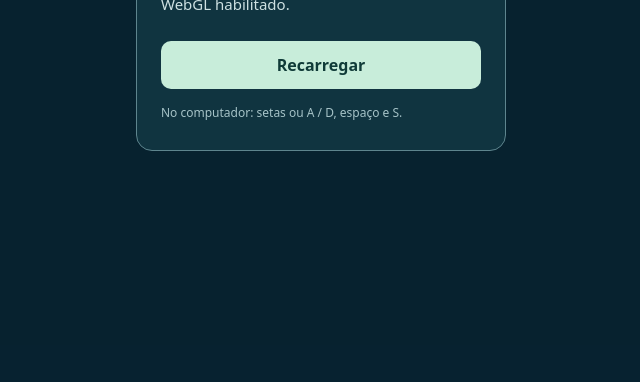
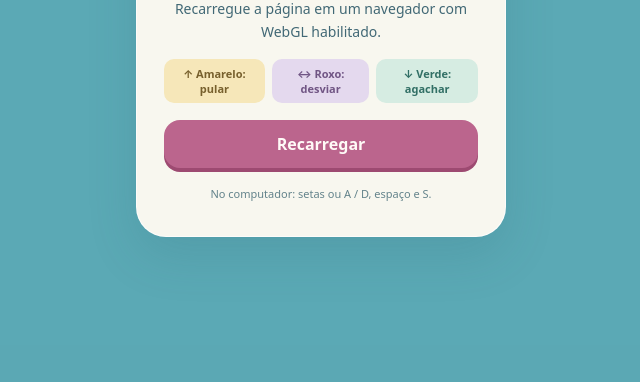
Before and after one commit to leonardo1557/nicole-fundo-do-mar, a website built with Vite: page index.html in a window 1280 px wide. Shown: the part 418-800 px from the top of the page, without its empty margins (319-959 px from the left). Built offline with nearby package versions, Linux system fonts and the light colour scheme; what @babylonjs/core would draw is missing.

Commit message:
Etapa 3: Nicole sereia estilizada, cenário submarino e interface suave

```diff
--- a/index.html
+++ b/index.html
@@ -3,7 +3,7 @@
 <head>
   <meta charset="UTF-8" />
   <meta name="viewport" content="width=device-width,initial-scale=1,viewport-fit=cover" />
-  <meta name="theme-color" content="#082b38" />
+  <meta name="theme-color" content="#65b9c5" />
   <title>Nicole no Fundo do Mar · 3D</title>
 </head>
 <body>
@@ -13,9 +13,10 @@
     <div id="hint" hidden>← → mudar de faixa &nbsp; ↑ saltar · ↓ agachar</div>
     <section id="overlay" aria-labelledby="title">
       <div class="card">
-        <p class="eyebrow">PROTÓTIPO 3D · ETAPAS 1 E 2</p>
-        <h1 id="title">Nicole no<br>Fundo do Mar</h1>
-        <p id="message">Deslize para os lados para desviar.<br>↑ Salte os blocos amarelos.<br>↓ Agache sob as barras verdes.<br>Desvie dos blocos roxos.</p>
+        <p class="eyebrow">UMA AVENTURA NO FUNDO DO MAR</p>
+        <h1 id="title">Nicole<span>no Fundo do Mar</span></h1>
+        <p id="message">Explore o oceano com Nicole.<br>Deslize para os lados, para cima ou para baixo.</p>
+        <div class="legend" aria-label="Guia dos obstáculos"><span class="jump">↑ Amarelo: pular</span><span class="dodge">↔ Roxo: desviar</span><span class="duck">↓ Verde: agachar</span></div>
         <button id="primary" disabled>Carregando 3D…</button>
         <p class="small" id="help">No computador: setas ou A / D, espaço e S.</p>
       </div>
--- a/src/renderer.js
+++ b/src/renderer.js
@@ -5,10 +5,9 @@ import { Camera } from '@babylonjs/core/Cameras/camera';
 import { Vector3 } from '@babylonjs/core/Maths/math.vector';
 import { Color3, Color4 } from '@babylonjs/core/Maths/math.color';
 import { HemisphericLight } from '@babylonjs/core/Lights/hemisphericLight';
-import { StandardMaterial } from '@babylonjs/core/Materials/standardMaterial';
 import { CreateBox } from '@babylonjs/core/Meshes/Builders/boxBuilder';
-import { CreateCapsule } from '@babylonjs/core/Meshes/Builders/capsuleBuilder';
 import '@babylonjs/core/Culling/ray';
+import { ART, NicoleModel, UnderwaterWorld, seaMaterial } from './underwater.js';
 import { RenderViewport } from './viewport.js';
 import { CONFIG as C } from './config.js';
 
@@ -20,35 +19,35 @@ export class RunnerView {
     this.contextLosses = 0;
     this.engine.setHardwareScalingLevel(1 / this.pixelRatio);
     this.scene = new Scene(this.engine);
-    this.scene.clearColor = new Color4(0.035, 0.18, 0.23, 1);
+    const water = Color3.FromHexString(ART.water);
+    this.scene.clearColor = new Color4(water.r, water.g, water.b, 1);
     this.scene.fogMode = Scene.FOGMODE_LINEAR;
     this.scene.fogStart = 55; this.scene.fogEnd = 145;
-    this.scene.fogColor = new Color3(0.035, 0.18, 0.23);
+    this.scene.fogColor = water;
     this.scene.skipPointerMovePicking = true;
     this.scene.autoClear = true;
     this.camera = new FreeCamera('third-person', new Vector3(0, 5.6, -10), this.scene);
     this.camera.setTarget(new Vector3(0, 1.1, 13));
     this.camera.minZ = 0.1; this.camera.maxZ = 170;
     const light = new HemisphericLight('ambient', new Vector3(0, 1, -0.3), this.scene);
-    light.intensity = 0.95;
-    const material = (name, hex) => {
-      const m = new StandardMaterial(name, this.scene);
-      m.diffuseColor = Color3.FromHexString(hex); m.specularColor.set(0, 0, 0); m.freeze(); return m;
-    };
-    const floor = material('floor', '#246070'), stripe = material('lane-lines', '#59929a');
-    const player = material('player-placeholder', '#ffc2dc');
-    this.lowMaterial = material('jumpable-block', '#e2bd67');
-    this.overheadMaterial = material('crouch-bar', '#7dcbbf');
-    this.highMaterial = material('dodge-block', '#9f87c8');
+    light.intensity = 1.05;
+    light.groundColor = Color3.FromHexString('#83a6b0');
+    const floor = seaMaterial(this.scene, 'sand-path', ART.sand);
+    const stripe = seaMaterial(this.scene, 'shell-lane-lines', ART.lane);
+    const seabed = seaMaterial(this.scene, 'seabed', ART.seabed);
+    this.lowMaterial = seaMaterial(this.scene, 'jumpable-block', ART.low);
+    this.overheadMaterial = seaMaterial(this.scene, 'crouch-bar', ART.overhead);
+    this.highMaterial = seaMaterial(this.scene, 'dodge-block', ART.high);
     const box = (name, width, height, depth, x, y, z, mat) => {
       const mesh = CreateBox(name, { width, height, depth }, this.scene);
       mesh.position.set(x, y, z); mesh.material = mat; mesh.isPickable = false; return mesh;
     };
+    box('ocean-floor', 40, 0.12, 180, 0, -0.18, 72, seabed).freezeWorldMatrix();
     box('track', 7.7, 0.18, 180, 0, -0.09, 72, floor).freezeWorldMatrix();
     for (const x of [-3.75, -1.125, 1.125, 3.75]) box('lane-edge', 0.055, 0.015, 180, x, 0.012, 72, stripe).freezeWorldMatrix();
-    this.markers = Array.from({ length: 20 }, (_, i) => box(`travel-marker-${i}`, 7.5, 0.018, 0.12, 0, 0.02, i * 8, stripe));
-    this.avatar = CreateCapsule('nicole-placeholder', { height: C.playerHeight, radius: 0.32, tessellation: 8, subdivisions: 1, capSubdivisions: 3 }, this.scene);
-    this.avatar.material = player; this.avatar.isPickable = false;
+    this.markers = Array.from({ length: 20 }, (_, i) => box(`travel-marker-${i}`, 7.5, 0.008, 0.045, 0, 0.02, i * 8, stripe));
+    this.nicole = new NicoleModel(this.scene);
+    this.world = new UnderwaterWorld(this.scene);
     this.meshes = runner.obstacles.map(o => {
       const mesh = box(`obstacle-${o.id}`, C.obstacleWidth, 1, C.obstacleDepth, 0, 0, 0, this.lowMaterial);
       mesh.setEnabled(false); return mesh;
@@ -65,9 +64,9 @@ export class RunnerView {
       this.camera.fov = portrait ? 0.9 : 0.85;
     }
     const s = this.runner, lerp = (a, b) => a + (b - a) * alpha;
-    this.avatar.scaling.y = s.player.height / C.playerHeight;
-    this.avatar.position.set(lerp(s.previous.x, s.player.x), lerp(s.previous.y, s.player.y) + s.player.height / 2, 0);
     const distance = lerp(s.previous.distance, s.distance);
+    this.nicole.update(lerp(s.previous.x, s.player.x), lerp(s.previous.y, s.player.y), s.player.height, distance * .3, (s.player.lane - 1) * C.laneWidth);
+    this.world.update(distance);
     for (let i = 0; i < this.markers.length; i++) this.markers[i].position.z = ((i * 8 - distance) % 160 + 160) % 160 - 12;
     for (const o of s.obstacles) {
       const mesh = this.meshes[o.id];
--- a/src/style.css
+++ b/src/style.css
@@ -1,9 +1,10 @@
-:root{font-family:system-ui,-apple-system,Segoe UI,sans-serif;color:#f5f6f0;background:#082b38;font-synthesis:none;color-scheme:dark}
+:root{font-family:system-ui,-apple-system,Segoe UI,sans-serif;color:#28535f;background:#65b9c5;font-synthesis:none;color-scheme:light}
 *{box-sizing:border-box}html,body{margin:0;width:100%;height:100%;overflow:hidden;overscroll-behavior:none}
 #app{position:relative;width:100%;height:100%;height:100dvh;overflow:hidden}canvas{display:block;width:100%;height:100%;touch-action:none;outline:none;user-select:none;-webkit-user-select:none}
-[hidden]{display:none!important}button,select{font:inherit}button{cursor:pointer;min-height:48px;border:0;border-radius:10px;padding:12px 22px;background:#c8edda;color:#103b38;font-weight:700;touch-action:manipulation}button:disabled{opacity:.5;cursor:wait}button:focus-visible,select:focus-visible{outline:3px solid #fff;outline-offset:3px}
-#hud{position:absolute;top:max(16px,env(safe-area-inset-top));left:max(18px,env(safe-area-inset-left));right:max(18px,env(safe-area-inset-right));display:flex;align-items:center;justify-content:space-between;pointer-events:none;font-variant-numeric:tabular-nums}#hud span{background:#082b38d9;padding:10px 15px;border-radius:8px}#hud b{font-size:24px}#pause{pointer-events:auto;background:#082b38de;color:#fff;min-height:44px}
-#hint{position:absolute;bottom:max(22px,env(safe-area-inset-bottom));left:0;right:0;text-align:center;font-size:13px;pointer-events:none;color:#e6f6f2;text-shadow:0 1px 3px #000}
-#overlay{position:absolute;inset:0;display:grid;place-items:center;padding:20px;background:#061e2cad}.card{width:min(100%,370px);padding:28px 24px;background:#103440;border:1px solid #5e858e;border-radius:16px}.eyebrow{font-size:10px;letter-spacing:.12em;color:#acd5d2;margin:0 0 15px}h1{font-size:clamp(26px,7vw,36px);line-height:1.12;margin:0 0 18px;font-weight:650}p{line-height:1.5;font-size:15px;color:#cee1e2}#primary{width:100%;margin-top:10px}.small{font-size:12px;margin:15px 0 0;color:#a6c3c7}
-#diagnostics{position:absolute;left:8px;top:78px;max-width:calc(100% - 16px);padding:7px;background:#02171edc;white-space:pre-wrap;font:11px/1.4 ui-monospace,monospace;color:#d4ffdf;pointer-events:none}#qa{position:absolute;right:8px;bottom:55px;font-size:11px;display:flex;gap:5px;align-items:center;background:#082b38}#qa select{max-width:140px}#qa button{font-size:11px;min-height:36px;padding:5px}
-@media(max-height:450px){.card{padding:14px 22px}h1{font-size:26px;margin-bottom:10px}.eyebrow{margin-bottom:8px}.small{margin-top:8px}p{margin:8px 0}#hint{bottom:8px}}
+[hidden]{display:none!important}button,select{font:inherit}button{cursor:pointer;min-height:48px;border:0;border-radius:16px;padding:13px 22px;background:#bb658d;color:#fffaf7;font-weight:700;touch-action:manipulation}button:disabled{opacity:.5;cursor:wait}button:focus-visible,select:focus-visible{outline:3px solid #245766;outline-offset:3px}
+#hud{position:absolute;top:max(16px,env(safe-area-inset-top));left:max(18px,env(safe-area-inset-left));right:max(18px,env(safe-area-inset-right));display:flex;align-items:center;justify-content:space-between;pointer-events:none;font-variant-numeric:tabular-nums}#hud span{background:#fffaf0ec;padding:8px 16px;border-radius:18px;box-shadow:0 2px 0 #31778126;color:#28535f}#hud b{font-size:24px}#pause{pointer-events:auto;background:#fffaf0ec;color:#28535f;min-height:44px;font-size:13px;box-shadow:0 2px 0 #31778126}
+#hint{position:absolute;bottom:max(22px,env(safe-area-inset-bottom));left:50%;transform:translateX(-50%);width:max-content;max-width:94%;padding:9px 14px;border-radius:20px;background:#fffaf0ed;text-align:center;font-size:12px;pointer-events:none;color:#28535f}
+#overlay{position:absolute;inset:0;display:grid;place-items:center;padding:20px;background:#45859152}.card{position:relative;width:min(100%,370px);padding:32px 27px;background:#fffaf2f5;border:1px solid #ffffffb3;border-radius:30px;text-align:center;box-shadow:0 18px 50px #285d6b29}.card::before{content:'〜';display:block;font-size:35px;line-height:1;color:#76b8bd;margin-bottom:12px}.eyebrow{font-size:9px;font-weight:750;letter-spacing:.18em;color:#4f8893;margin:0 0 15px}h1{font-family:Georgia,serif;font-size:clamp(32px,9vw,44px);line-height:1.06;margin:0 0 20px;font-weight:500;color:#aa5881}h1 span{display:block;font-size:.57em;margin-top:8px;color:#537586}p{line-height:1.65;font-size:14px;color:#416875}#primary{width:100%;margin-top:13px;box-shadow:0 4px 0 #9d4a71}.small{font-size:11px;margin:17px 0 0;color:#63838b}
+.legend{display:flex;gap:7px;margin:16px 0 4px;justify-content:center;font-size:11px;font-weight:700}.legend span{padding:7px 9px;border-radius:10px}.legend .jump{background:#f6e7b9;color:#77602d}.legend .dodge{background:#e4d9ee;color:#705584}.legend .duck{background:#d6ece2;color:#316f65}
+#diagnostics{position:absolute;left:8px;top:78px;max-width:calc(100% - 16px);padding:7px;background:#143d49e8;white-space:pre-wrap;font:11px/1.4 ui-monospace,monospace;color:#e0f7ed;pointer-events:none}#qa{position:absolute;right:8px;bottom:65px;font-size:11px;display:flex;gap:5px;align-items:center;background:#fffaf0}#qa select{max-width:140px}#qa button{font-size:11px;min-height:36px;padding:5px}
+@media(max-height:500px){.card{padding:16px 22px;width:min(100%,480px)}.card::before{display:none}h1{font-size:26px;margin-bottom:10px}h1 span{display:inline;font-size:20px}.eyebrow{margin-bottom:8px}.small{margin-top:8px}p{margin:8px 0;font-size:12px}.legend{margin:8px 0}#primary{margin-top:5px;min-height:44px;padding:10px}#hint{bottom:8px}}
--- /dev/null
+++ b/src/underwater.js
@@ -0,0 +1,141 @@
+import { TransformNode } from '@babylonjs/core/Meshes/transformNode.js';
+import '@babylonjs/core/Meshes/instancedMesh.js';
+import { Mesh } from '@babylonjs/core/Meshes/mesh.js';
+import { CreateSphere } from '@babylonjs/core/Meshes/Builders/sphereBuilder.js';
+import { CreateCylinder } from '@babylonjs/core/Meshes/Builders/cylinderBuilder.js';
+import { CreateTorus } from '@babylonjs/core/Meshes/Builders/torusBuilder.js';
+import { StandardMaterial } from '@babylonjs/core/Materials/standardMaterial.js';
+import { Color3 } from '@babylonjs/core/Maths/math.color.js';
+import { seededRandom } from './simulation.js';
+
+export const ART = Object.freeze({
+  water: '#65b9c5', sand: '#e5d6b1', lane: '#fff2d4', seabed: '#79b9b5',
+  low: '#e7b24c', high: '#9670b3', overhead: '#3b9b80',
+  skin: '#f4c8ae', hair: '#ac814b', pink: '#df8fb8', tail: '#61c1bd', fin: '#b293cd',
+});
+
+export function seaMaterial(scene, name, hex, glow = 0) {
+  const m = new StandardMaterial(name, scene);
+  m.diffuseColor = Color3.FromHexString(hex);
+  m.specularColor.set(0, 0, 0);
+  m.emissiveColor = m.diffuseColor.scale(glow);
+  m.freeze();
+  return m;
+}
+
+function ellipsoid(scene, name, size, at, mat, parent) {
+  const mesh = CreateSphere(name, { diameter: 1, segments: 6 }, scene);
+  mesh.scaling.set(...size); mesh.position.set(...at);
+  mesh.material = mat; mesh.isPickable = false;
+  if (parent) mesh.parent = parent;
+  return mesh;
+}
+
+// Self-contained, original low-poly model. Root origin is at the feet; its
+// dimensions fit the existing player envelope without changing the simulation.
+export class NicoleModel {
+  constructor(scene) {
+    this.root = new TransformNode('Nicole', scene);
+    const skin = seaMaterial(scene, 'nicole-skin', ART.skin);
+    const hair = seaMaterial(scene, 'nicole-dark-blonde-hair', ART.hair);
+    const pink = seaMaterial(scene, 'nicole-shell-top', ART.pink);
+    const tail = seaMaterial(scene, 'nicole-tail', ART.tail);
+    const fin = seaMaterial(scene, 'nicole-fins', ART.fin);
+    const eyes = seaMaterial(scene, 'nicole-eyes', '#344c54');
+    ellipsoid(scene, 'face', [.41, .43, .36], [0, 1.125, .015], skin, this.root);
+    ellipsoid(scene, 'hair-cap', [.44, .28, .39], [0, 1.25, -.035], hair, this.root);
+    ellipsoid(scene, 'hair-back', [.40, .48, .19], [0, 1.06, -.15], hair, this.root);
+    ellipsoid(scene, 'hair-side', [.12, .30, .18], [-.185, 1.11, .04], hair, this.root);
+    ellipsoid(scene, 'hair-flower', [.13, .13, .08], [.185, 1.27, -.135], pink, this.root);
+    ellipsoid(scene, 'flower-center', [.045, .045, .025], [.185, 1.27, -.18], fin, this.root);
+    for (const x of [-.075, .075]) ellipsoid(scene, 'eye', [.035, .048, .025], [x, 1.13, .189], eyes, this.root);
+    ellipsoid(scene, 'torso', [.30, .36, .25], [0, .83, .015], skin, this.root);
+    ellipsoid(scene, 'shell-top', [.33, .16, .27], [0, .86, .02], pink, this.root);
+    this.arms = [-1, 1].map(side => {
+      const pivot = new TransformNode(`arm-${side}`, scene);
+      pivot.parent = this.root; pivot.position.set(side * .19, .94, 0);
+      ellipsoid(scene, 'arm', [.095, .35, .10], [side * .025, -.15, 0], skin, pivot);
+      return pivot;
+    });
+    this.tail = new TransformNode('tail-pivot', scene);
+    this.tail.parent = this.root; this.tail.position.y = .68;
+    const lower = CreateCylinder('mermaid-tail', { height: .53, diameterTop: .28, diameterBottom: .10, tessellation: 10 }, scene);
+    lower.parent = this.tail; lower.position.y = -.235; lower.material = tail; lower.isPickable = false;
+    this.fins = new TransformNode('fin-pivot', scene);
+    this.fins.parent = this.tail; this.fins.position.y = -.51;
+    for (const side of [-1, 1]) {
+      const fluke = ellipsoid(scene, 'tail-fin', [.28, .12, .23], [side * .105, -.04, -.025], fin, this.fins);
+      fluke.rotation.z = side * .25;
+    }
+  }
+  update(x, y, height, phase, laneTarget) {
+    this.root.position.set(x, y, 0);
+    // Crouch changes the visible envelope at the same instant as the collider.
+    this.root.scaling.y = height / 1.4;
+    this.root.rotation.z = Math.max(-.06, Math.min(.06, (x - laneTarget) * .04));
+    this.tail.rotation.x = Math.sin(phase * 2) * .06;
+    this.fins.rotation.x = Math.sin(phase * 2 + .8) * .14;
+    this.arms[0].rotation.x = Math.sin(phase * 2) * .12;
+    this.arms[1].rotation.x = -Math.sin(phase * 2) * .12;
+  }
+}
+
+function coralSource(scene, name, mat) {
+  const parts = [];
+  for (const [x, y, height, tilt] of [[0, .75, 1.5, 0], [-.26, .70, .83, -.6], [.28, .9, 1, .6], [-.46, 1.02, .45, .1], [.51, 1.24, .42, -.15]]) {
+    const branch = CreateCylinder(name, { height, diameterTop: .12, diameterBottom: .18, tessellation: 6 }, scene);
+    branch.position.set(x, y, 0); branch.rotation.z = -tilt; branch.material = mat; parts.push(branch);
+  }
+  const source = Mesh.MergeMeshes(parts, true, true);
+  source.name = name; source.material = mat; source.isVisible = false; source.isPickable = false;
+  return source;
+}
+
+// All decorations are created once, instanced and recycled outside the lanes.
+// No particles, texture downloads, shadows or mesh creation during a run.
+export class UnderwaterWorld {
+  constructor(scene) {
+    const random = seededRandom(1972);
+    const coralPink = seaMaterial(scene, 'coral-pink', '#d7a0b2');
+    const coralLavender = seaMaterial(scene, 'coral-lavender', '#a6a0ca');
+    const green = seaMaterial(scene, 'kelp-green', '#469e94');
+    const stone = seaMaterial(scene, 'seaside-stone', '#9cc7bf');
+    const bubble = seaMaterial(scene, 'bubble-rim', '#d3efdf', .18);
+    const sources = [coralSource(scene, 'pink-coral-source', coralPink), coralSource(scene, 'lilac-coral-source', coralLavender)];
+    const kelp = CreateCylinder('kelp-source', { height: 2.7, diameterTop: .06, diameterBottom: .23, tessellation: 5 }, scene);
+    // Bake the offset so the instanced plant origin stays on the seabed.
+    kelp.position.y = 1.35; kelp.bakeCurrentTransformIntoVertices(); kelp.position.y = 0;
+    kelp.material = green; kelp.isVisible = false; kelp.isPickable = false; sources.push(kelp);
+    const rock = ellipsoid(scene, 'rock-source', [1.3, .7, 1.1], [0, .3, 0], stone);
+    rock.bakeCurrentTransformIntoVertices(); rock.position.set(0, 0, 0); rock.scaling.set(1, 1, 1);
+    rock.isVisible = false; sources.push(rock);
+    this.props = Array.from({ length: 36 }, (_, i) => {
+      const source = sources[i % sources.length];
+      const mesh = source.createInstance(`seaside-${i}`);
+      const side = i % 2 === 0 ? -1 : 1;
+      mesh.position.x = side * (5.0 + random() * 3.1);
+      const scale = .65 + random() * .65;
+      mesh.scaling.set(scale, scale, scale); mesh.rotation.y = random() * Math.PI * 2;
+      mesh.isPickable = false;
+      return { mesh, offset: Math.floor(i / 2) * 8.5, phase: random() * 6.28, plant: source === kelp };
+    });
+    const ring = CreateTorus('bubble-source', { diameter: .16, thickness: .012, tessellation: 12 }, scene);
+    ring.material = bubble; ring.isVisible = false; ring.isPickable = false;
+    this.bubbles = Array.from({ length: 10 }, (_, i) => {
+      const mesh = ring.createInstance(`bubble-${i}`); mesh.isPickable = false;
+      mesh.rotation.x = Math.PI / 2;
+      mesh.position.x = (i % 2 ? 1 : -1) * (4.3 + random() * 1.8);
+      return { mesh, offset: random() * 140, phase: random() * 7 };
+    });
+  }
+  update(distance) {
+    for (const p of this.props) {
+      p.mesh.position.z = ((p.offset - distance) % 153 + 153) % 153 - 14;
+      if (p.plant) p.mesh.rotation.z = Math.sin(distance * .09 + p.phase) * .055;
+    }
+    for (const b of this.bubbles) {
+      b.mesh.position.z = ((b.offset - distance * .65) % 145 + 145) % 145 - 10;
+      b.mesh.position.y = .8 + ((distance * .035 + b.phase) % 5.5);
+    }
+  }
+}
```
Also changed, not shown: docs/ARQUITETURA.md (+8 -0 lines), docs/PLANO_MESTRE.md (+18 -3 lines), docs/VALIDACAO.md (+12 -1 lines), tests/underwater.test.js (added, +37 -0 lines), README.md.
